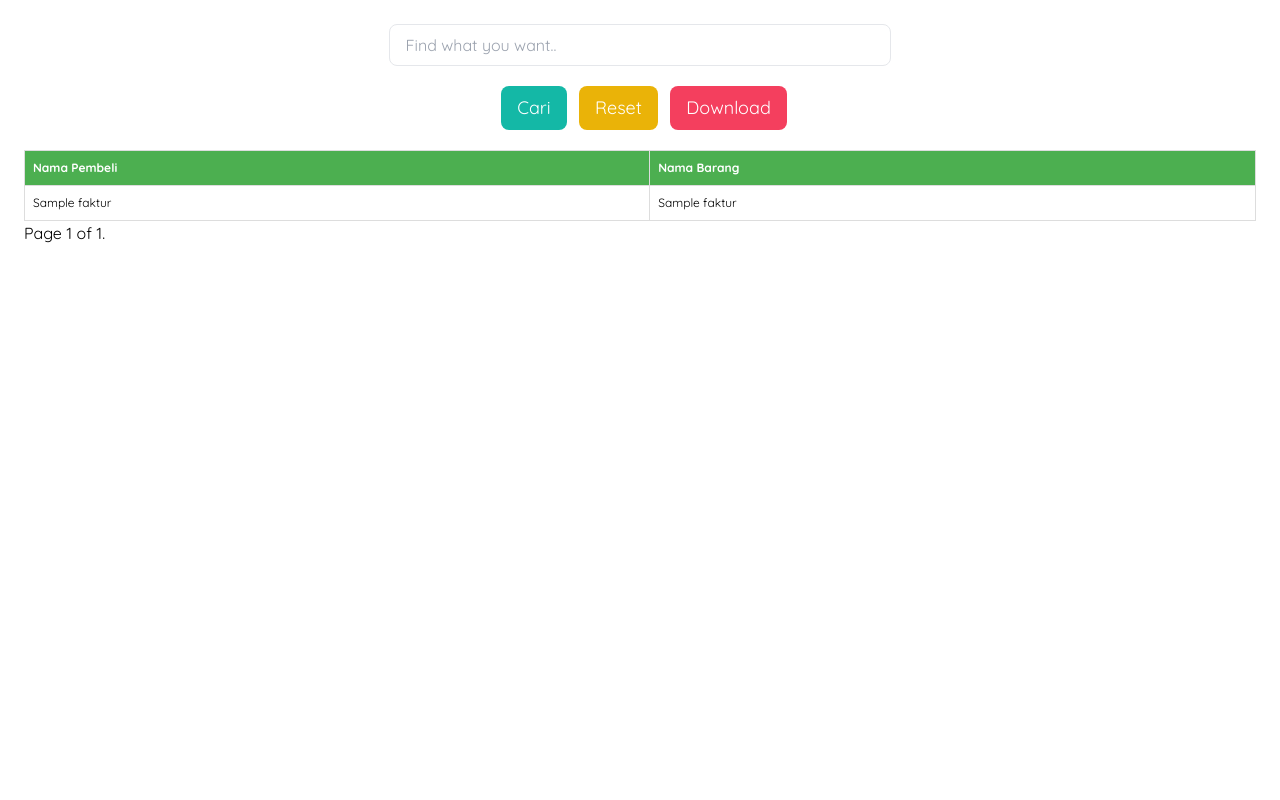
After one commit to almacres10/fakturooo, a Django app: template faktur/templates/faktur/items_by_faktur.html in a window 1280 px wide. The commit adds this page. Run offline with Django 4.2, Linux system fonts and the light colour scheme; the template is opened without the code that fills it: most values are stand-ins (such as "Sample title", 1, 10 or a date in 2020); some libraries are stand-ins or nearby versions.

Commit message:
tambah menu cari by detail

```diff
--- a/core/templates/core/navbar.html
+++ b/core/templates/core/navbar.html
@@ -21,8 +21,9 @@
                             </button>
                             <div id="dropdownMenu" class="origin-top-right absolute right-0 mt-2 w-55 rounded-md shadow-lg bg-white ring-1 ring-black ring-opacity-5 hidden">
                                 <div class="py-1">
-                                    <a href="{% url 'faktur:cari_faktur_nama' %}" class="block px-4 py-2 text-sm text-gray-700 hover:bg-teal-500 hover:text-gray-900">By Nama WP</a>
-                                    <a href="{% url 'faktur:cari_faktur_alamat' %}" class="block px-4 py-2 text-sm text-gray-700 hover:bg-teal-500 hover:text-gray-900">By Alamat WP</a>
+                                    <a href="{% url 'faktur:cari_faktur_nama' %}" class="block px-4 py-2 text-sm text-gray-700 hover:bg-teal-500 hover:text-gray-900">By Nama</a>
+                                    <a href="{% url 'faktur:cari_faktur_alamat' %}" class="block px-4 py-2 text-sm text-gray-700 hover:bg-teal-500 hover:text-gray-900">By Alamat</a>
+                                    <a href="{% url 'faktur:cari_faktur_detail' %}" class="block px-4 py-2 text-sm text-gray-700 hover:bg-teal-500 hover:text-gray-900">By Detil Faktur</a>
                                 </div>
                             </div>
                         </div>
--- a/faktur/models.py
+++ b/faktur/models.py
@@ -34,15 +34,15 @@ class Faktur2022(models.Model):
     KPPADM_PENJUAL = models.CharField(max_length=3, null=True)
     KD_KLU_PENJUAL = models.CharField(max_length=5, null=True)
     NPWP_PEMBELI = models.CharField(max_length=15, null=True)
-    NAMA_PEMBELI = models.CharField(max_length=255, null=True)
+    NAMA_PEMBELI = models.CharField(max_length=255, null=True, db_index=True)
     # nama_pembeli = models.ForeignKey(RekapFaktur000, on_delete=models.CASCADE, related_name='faktur2022_entries', null=True, db_column='id_pembeli')
-    ALAMAT_PEMBELI = models.CharField(max_length=255, null=True)
+    ALAMAT_PEMBELI = models.CharField(max_length=255, null=True, db_index=True)
     ID_JNS_WP_PEMBELI = models.CharField(max_length=3, null=True)
     KPPADM_PEMBELI = models.CharField(max_length=3, null=True)
     KD_KLU_PEMBELI = models.CharField(max_length=5, null=True)
     ID_FP_PENGGANTI = models.CharField(max_length=20, null=True)
     JML_BARANG = models.FloatField(null=True)
-    NAMA_BARANG = models.CharField(max_length=255, null=True)
+    NAMA_BARANG = models.CharField(max_length=255, null=True, db_index=True)
     HARGA_SATUAN = models.FloatField(null=True)
     HARGA_TOTAL = models.FloatField(null=True)
     DISKON = models.FloatField(null=True)
--- /dev/null
+++ b/faktur/templates/faktur/items_by_faktur.html
@@ -0,0 +1,80 @@
+{% extends 'core/base.html' %}
+{% block title %}Faktur{% endblock %}
+{% block content %}
+<div class="pb-6">
+
+  <div class="col-span-1 flex items-center justify-center">
+    <form method="get" action="{% url 'faktur:items' %}" class="text-center" id="main-form">
+      <input name="query" class="w-full py-2 px-4 border rounded-lg search-input" type="text" value="{{ query }}" placeholder="Find what you want..">
+      <button name="cari" class="my-5 ml-2 py-2 px-4 text-lg bg-teal-500 text-white rounded-lg">Cari</button>
+      <button class="my-5 ml-2 py-2 px-4 text-lg bg-yellow-500 text-white rounded-lg">
+        <a href="{% url 'faktur:reset_items' %}">
+            Reset
+        </a>
+      </button>
+      <button class="my-5 ml-2 py-2 px-4 text-lg bg-rose-500 text-white rounded-lg">
+        <a href="">
+            Download
+        </a>
+      </button>
+    </form>
+  </div>
+
+
+  <div class="col-span-3">
+    <div>
+        {% comment %} {% if query %}
+            {% if items %} {% endcomment %}
+                    <div>
+                        <tbody>
+                            <table>
+                            {% comment %} {% if cari %} {% endcomment %}
+                            <tr>
+                                <th>Nama Pembeli</th>
+                                <th>Nama Barang</th>
+                            </tr>
+                            {% comment %} {% endif %} {% endcomment %}
+                            {% for faktur in page_obj %}
+                            <tr>
+                                <td><a href="{% url 'faktur:items_faktur' faktur.ID_PEMBELI%}">{{ faktur.NAMA_PEMBELI }}</a></td>
+                                <td>{{ faktur.NAMA_BARANG }}</td>
+                            </tr>
+                            {% endfor %}
+                        </table>
+                        </tbody>
+                    </div>
+            {% comment %} {% else %}
+                <p>No results found.</p>
+            {% endif %}
+        {% endif %} {% endcomment %}
+    </div>
+</div>
+
+<div class="pagination">
+  <span class="step-links">
+      {% if page_obj.has_previous %}
+          <a href="?query={{ request.GET.query|urlencode }}&page=1">&laquo; first</a>
+          <a href="?query={{ request.GET.query|urlencode }}&page={{ page_obj.previous_page_number }}">previous</a>
+      {% endif %}
+
+      <span class="current">
+          Page {{ page_obj.number }} of {{ page_obj.paginator.num_pages }}.
+      </span>
+
+      {% if page_obj.has_next %}
+          <a href="?query={{ request.GET.query|urlencode }}&page={{ page_obj.next_page_number }}">next</a>
+          <a href="?query={{ request.GET.query|urlencode }}&page={{ page_obj.paginator.num_pages }}">last &raquo;</a>
+      {% endif %}
+  </span>
+</div>
+
+
+
+
+  {% endblock %}
+
+<script>
+     function clearForm() {
+        document.getElementById("main-form").reset()
+    }
+</script>
--- a/faktur/urls.py
+++ b/faktur/urls.py
@@ -7,13 +7,16 @@ app_name = "faktur"
 urlpatterns = [
     path('nama/', views.items, name='items'),
     path('alamat/', views.items2, name='items2'),
+    path('detail/', views.items3, name='items3'),
     path('cari/nama', views.cariFakturNama, name='cari_faktur_nama'),
     path('cari/alamat', views.cariFakturAlamat, name='cari_faktur_alamat'),
+    path('cari/detail', views.cariFakturDetail, name='cari_faktur_detail'),
     path('browse/', views.resetItems, name='reset_items'),
     path('items/<int:id_pembeli>/', views.itemsFaktur, name='items_faktur'),
     path('items/<int:id_pembeli>/download', views.download_csv, name='download_csv'),
     path('cari_per_wilayah/', views.form_wilayah, name='form_wilayah'),
     path('hasil_cari_per_wilayah/', views.get_wilayah, name='get_wilayah'),
+    path('cari_wp_by_detail/', views.items3Next, name="cari_wp_by_detail"),
     # path('download_wilayah_csv/', views.download_all_csv, name='download_all_csv'),
     path('download_wilayah_csv_kecamatan/', views.download_all_csv_kecamatan, name='download_all_csv_kecamatan')
 ]
```
Also changed, not shown: faktur/templates/faktur/cari_faktur_detail.html (added, +28 -0 lines), faktur/views.py (+76 -2 lines), faktur/migrations/0002_alter_faktur2022_alamat_pembeli_and_more.py (added).
